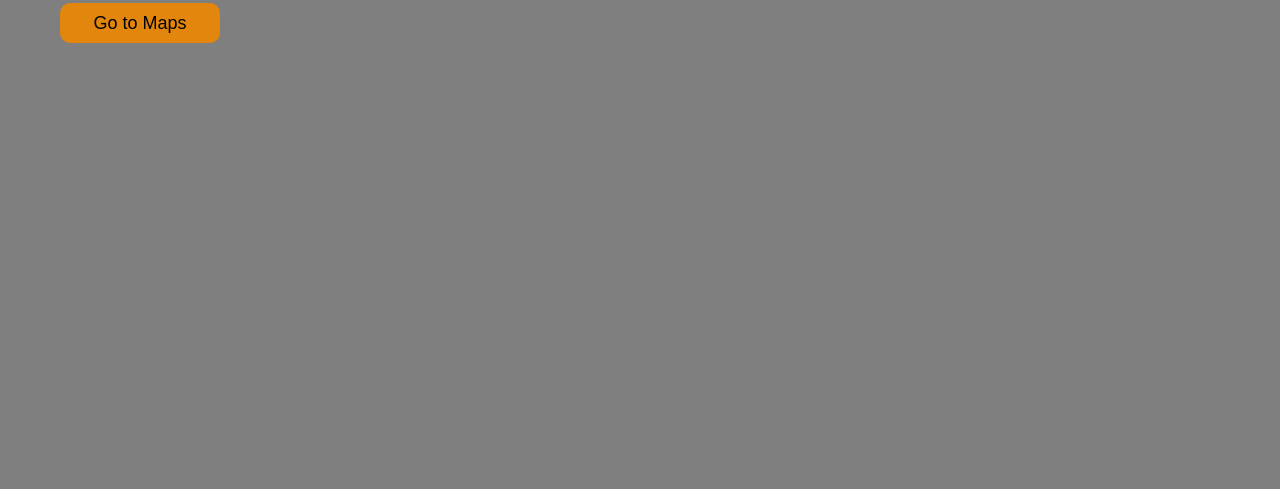
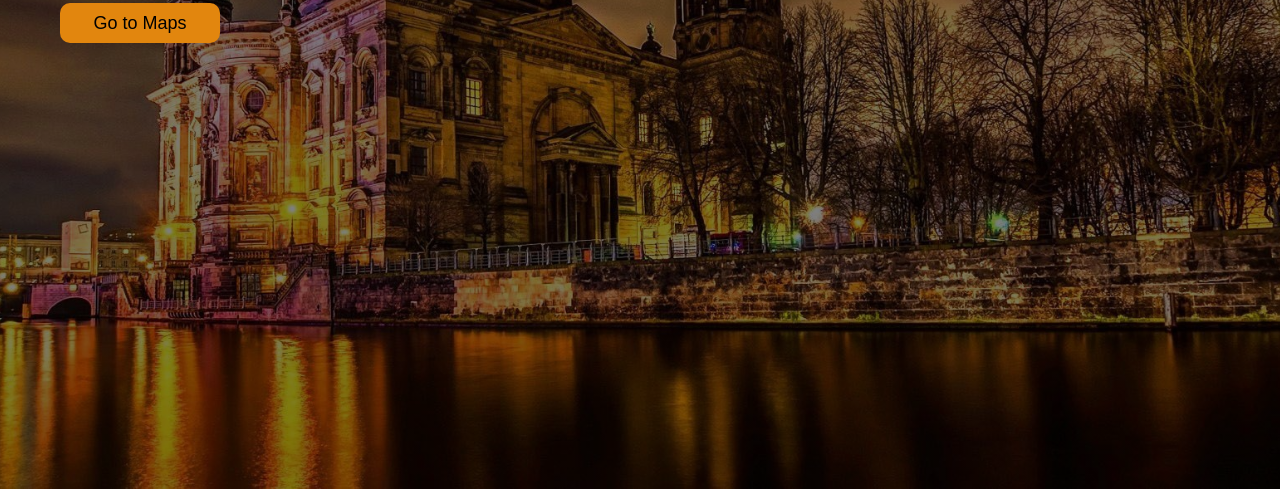
Before and after one commit to murphyhk/Ye-Olde-Maps_2022, a plain HTML site: page index.html in a window 1280 px wide. Shown: the part 383-872 px from the top of the page. Drawn offline with Linux system fonts and the light colour scheme.

Commit message:
Fized homepage background

```diff
--- a/style.css
+++ b/style.css
@@ -4,7 +4,7 @@
 }
 .main{
     width: 100%;
-    background: linear-gradient(to top, rgba(0,0,0,0.5)50%,  rgba(0,0,0,0.5)50%), url(image.jpg) ;
+    background: linear-gradient(to top, rgba(0,0,0,0.5)50%,  rgba(0,0,0,0.5)50%), url(image.jpg.jpg) ;
     background-position: center;
     background-size: cover;
     height: 109vh;
```
